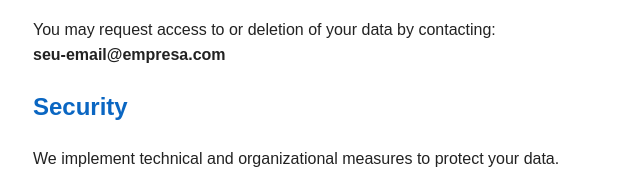
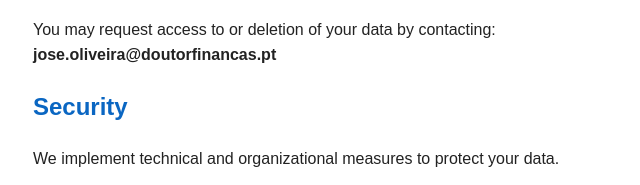
Before and after one commit to JoseOliveira1985/privacy-policy, a plain HTML site: page index.html in a window 1280 px wide. Shown: the part 770-955 px from the top of the page, 157-797 px from the left. Drawn offline with Linux system fonts and the light colour scheme.

Commit message:
Update index.html

```diff
--- a/index.html
+++ b/index.html
@@ -41,7 +41,7 @@
 
 <h2>User Rights</h2>
 <p>You may request access to or deletion of your data by contacting:<br>
-<strong>seu-email@empresa.com</strong></p>
+<strong>jose.oliveira@doutorfinancas.pt</strong></p>
 
 <h2>Security</h2>
 <p>We implement technical and organizational measures to protect your data.</p>
```
